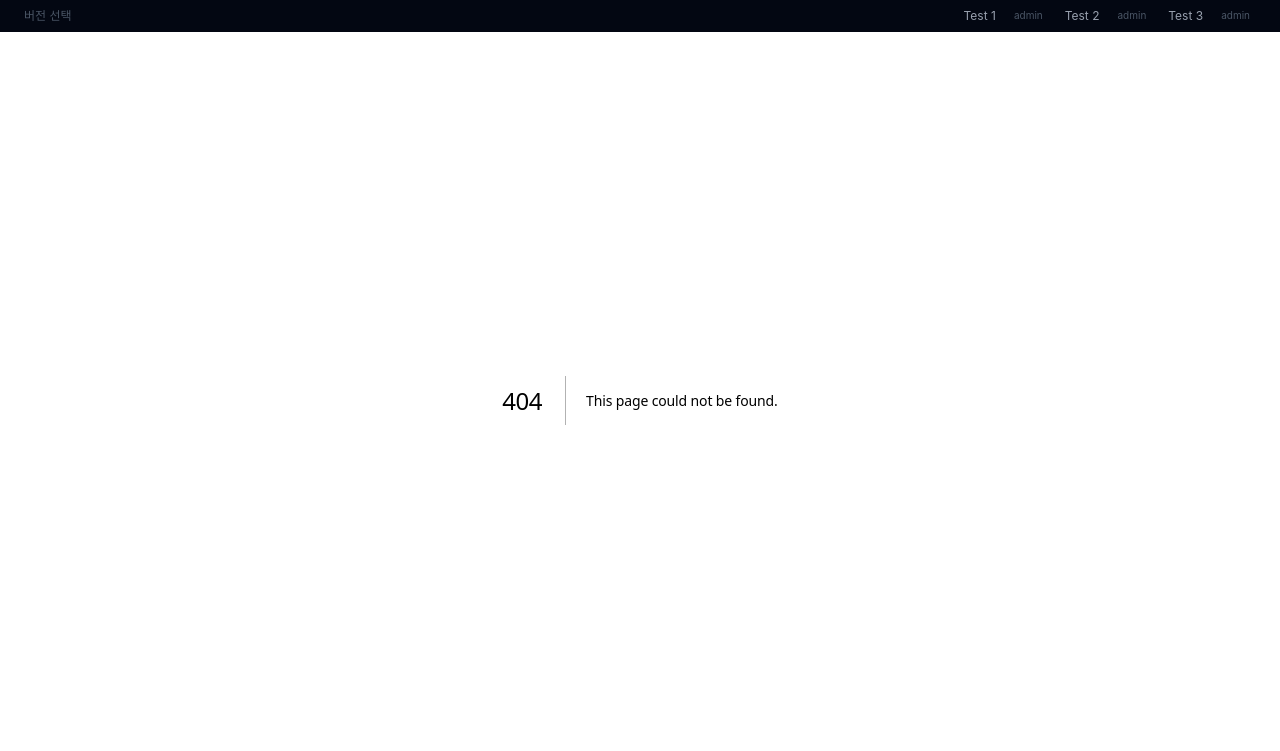
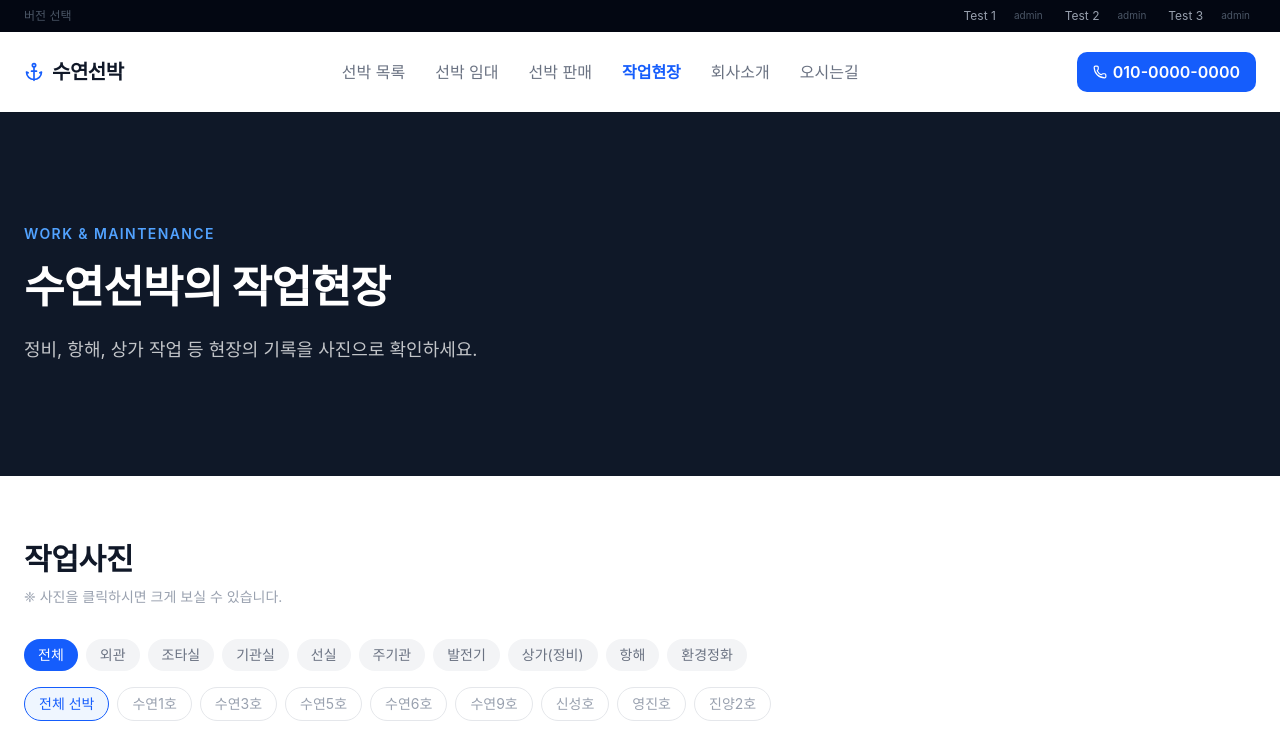
Before and after one commit to b-hyoung/sunbk, a Next.js app: page /work in a window 1280 px wide. Before the commit this address had no page. Shown: the top 751 px of the page. Built offline with nearby package versions, Linux system fonts and the light colour scheme.

Commit message:
fix: (test1) 루트 그룹에 /work 페이지 추가 — 404 해결
/work 경로가 (test1) 루트 그룹에 없어서 404.
test1/work/page.tsx와 동일한 내용으로 추가.

Co-Authored-By: Claude Opus 4.6 (1M context) <noreply@anthropic.com>

```diff
--- /dev/null
+++ b/app/(test1)/work/page.tsx
@@ -0,0 +1,42 @@
+export const runtime = "edge";
+import { getAllWorkPhotos } from "@/lib/data";
+import WorkGallery from "@/components/work/WorkGallery";
+import type { Metadata } from "next";
+
+export const metadata: Metadata = {
+  title: "작업현장 | 수연선박",
+  description: "수연선박의 정비, 항해, 상가 작업 등 현장 기록을 사진으로 확인하세요.",
+};
+
+export default async function WorkPage() {
+  const photos = await getAllWorkPhotos();
+
+  return (
+    <div className="bg-white min-h-screen">
+      {/* 히어로 */}
+      <section className="relative bg-gray-900 py-28 overflow-hidden">
+        <div className="absolute inset-0 bg-gray-900/80" />
+        <div className="relative z-10 max-w-7xl mx-auto px-4 sm:px-6">
+          <p className="text-blue-400 text-sm font-semibold tracking-widest uppercase mb-4">
+            Work & Maintenance
+          </p>
+          <h1 className="text-white font-bold mb-5 max-w-xl leading-tight">
+            수연선박의 작업현장
+          </h1>
+          <p className="text-white/75 text-lg max-w-lg leading-relaxed">
+            정비, 항해, 상가 작업 등 현장의 기록을 사진으로 확인하세요.
+          </p>
+        </div>
+      </section>
+
+      {/* 갤러리 */}
+      <section className="max-w-7xl mx-auto px-4 sm:px-6 py-16">
+        <div className="mb-8">
+          <h2 className="text-gray-900 mb-2">작업사진</h2>
+          <p className="text-sm text-gray-400">❈ 사진을 클릭하시면 크게 보실 수 있습니다.</p>
+        </div>
+        <WorkGallery photos={photos} />
+      </section>
+    </div>
+  );
+}
```
